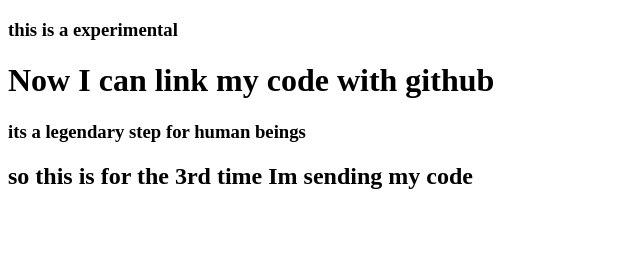
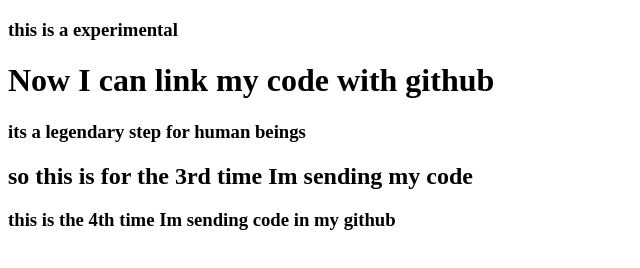
Before and after one commit to RikuEEE/html01-repo, a plain HTML site: page index.html in a window 1280 px wide. Shown: the whole page, without its empty margins (0-640 px from the left). Drawn offline with Linux system fonts and the light colour scheme.

Commit message:
4th time

```diff
--- a/index.html
+++ b/index.html
@@ -11,5 +11,6 @@
     <h1>Now I can link my code with github</h1>
     <h3>its a legendary step for human beings</h3>
     <h2>so this is for the 3rd time Im sending my code</h2>
+    <h3>this is the 4th time Im sending code in my github</h3>
   </body>
 </html>
```
